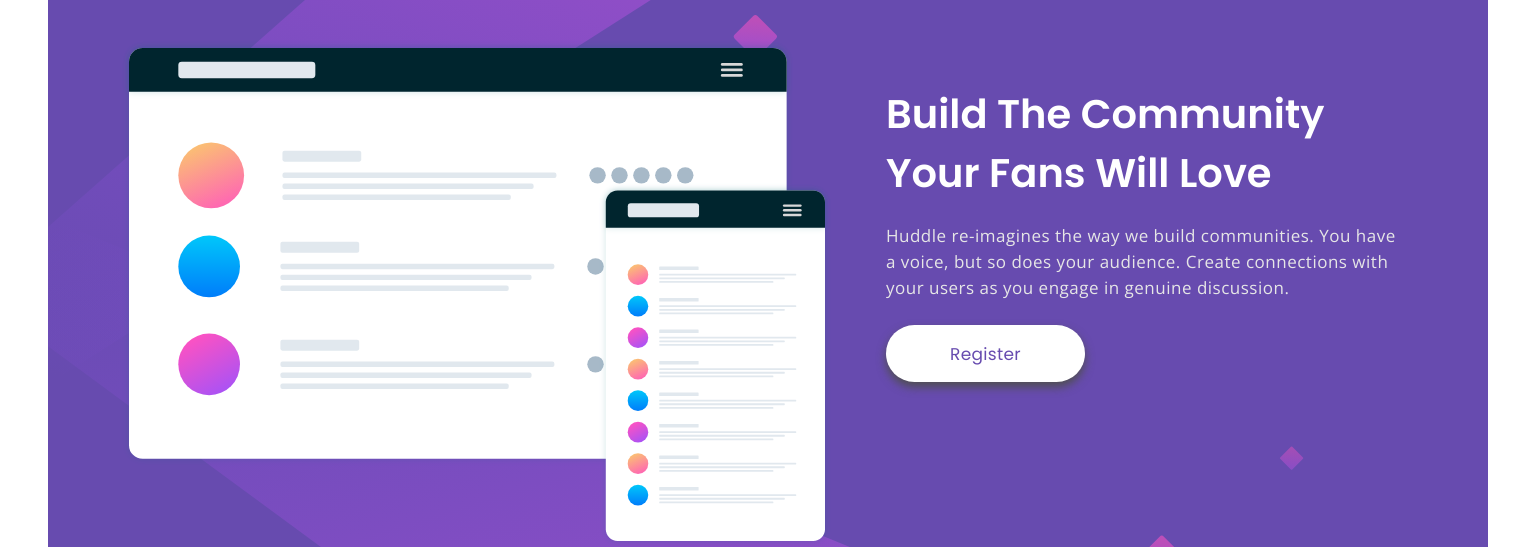
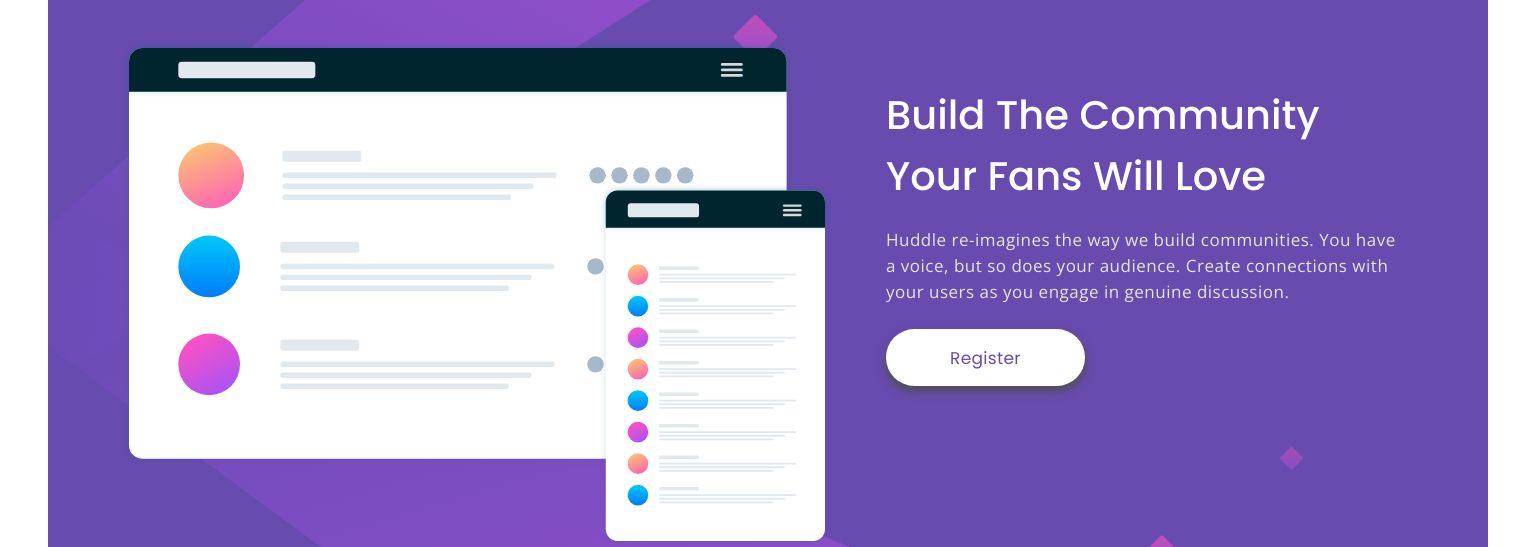
Before and after one commit to Donjr2/Frontend-Mentor---Huddle-landing-page-with-single-introductory-section-solution, a plain HTML site: page index.html in a window 1536 px wide. Shown: the part 151-698 px from the top of the page. Drawn offline with Linux system fonts and the light colour scheme.

Commit message:
Update style.css

```diff
--- a/style.css
+++ b/style.css
@@ -207,8 +207,8 @@ img:first-child {
 
   .bottom_area h1 {
     font-size: 2.5rem;
-    font-weight: 600;
-    line-height: 3.6875rem;
+    line-height: 3.8125rem;
+    margin-top: 184px;
     margin-top: 182px;
     margin-bottom: 20px;
   }
```
